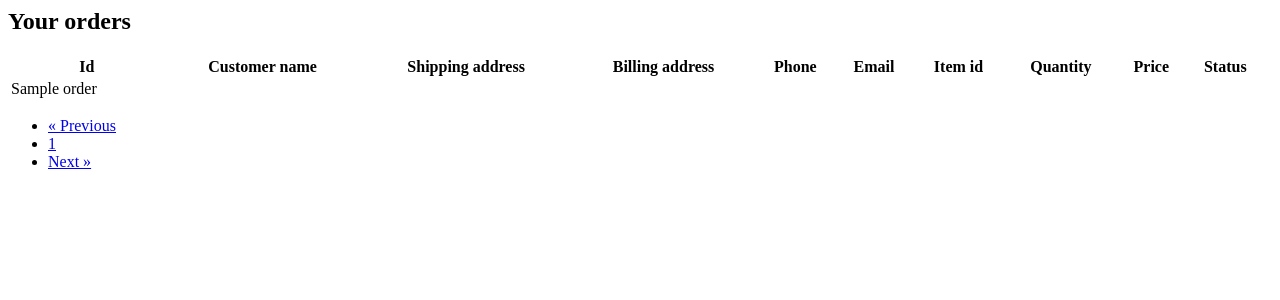
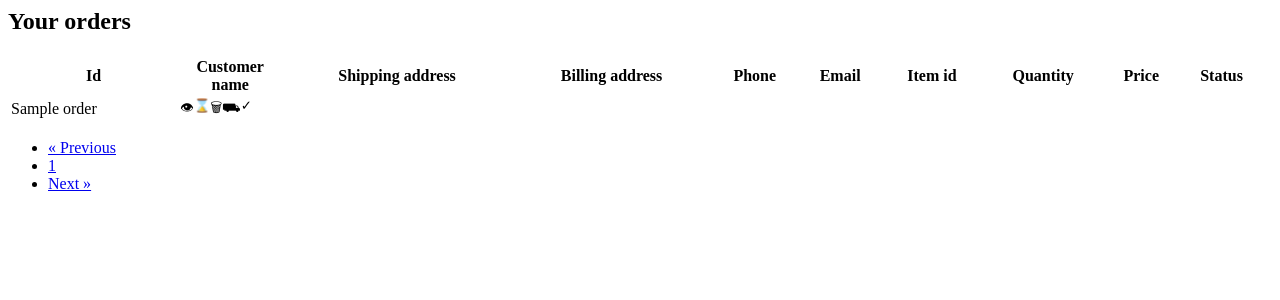
Before and after one commit to feher-at/php_webshop, a PHP site: template app/views/profile/myOrders.php in a window 1280 px wide. Shown: the top 300 px of the page. Run offline with PHP 8.4, Linux system fonts and the light colour scheme; the template is opened without the code that fills it: most values are stand-ins (such as "Sample title", 1, 10 or a date in 2020).

Commit message:
Added buttons to myOrders table.

```diff
--- a/app/views/profile/myOrders.php
+++ b/app/views/profile/myOrders.php
@@ -1,4 +1,13 @@
+<style type="text/css">
+    button{
+        padding: 0;
+        border: none;
+        background: none;
+        float: left;
 
+    }
+
+</style>
 <head>
     <h2>Your orders</h2>
 </head>
@@ -25,12 +34,18 @@
             foreach($order as $item => $value){
                 echo "<td>$value</td>";
             }
+            echo "<td style='width:100px' ><button title='Show order page'>&#128065</button>
+                  <button title='Set status to under process'>&#8987</button>
+                  <button title='Set status to deleted'>&#128465</button>
+                  <button title='Set status to delivery'>&#9951</button>
+                  <button title='Set status to delivered'>&#10003</button></td>";
             echo "</tr>";
         }
         ?>
         </tbody>
     </table>
-
+</div>
+<div>
     <nav aria-label="Page navigation">
         <ul class="pagination">
             <li class="page-item">
```
